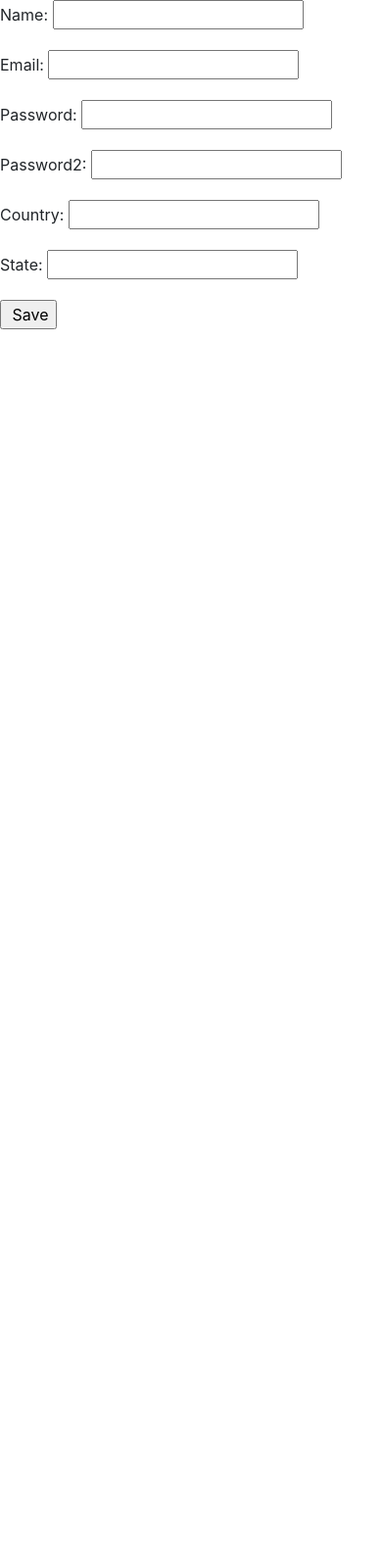
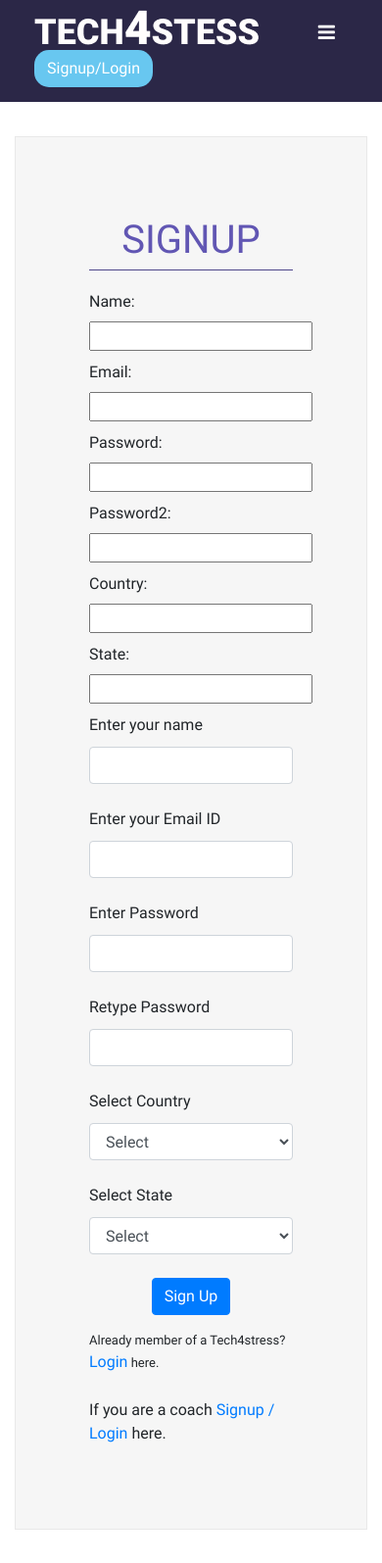
Before and after one commit to tanvipise/T4S, a Django app: page /signup in a window 390 px wide. Shown: the top 1595 px of the page at 98% size. Before the commit the page ends 336 px from the top, so only its background shows below. Run offline with Django 3.2, Linux system fonts and the light colour scheme; some libraries are stand-ins or nearby versions.

Commit message:
Changes in tempates

```diff
--- a/templates/profile_match.html
+++ b/templates/profile_match.html
@@ -1,11 +1,6 @@
 {% extends 'base.html' %}
 {% load static %}
 {% block content %}
-
-
-
-
-
     <div class="page-heading">
         <div class="container">
             <p>Our Coaches</p>
--- a/templates/signup.html
+++ b/templates/signup.html
@@ -1,12 +1,67 @@
-{% extends 'index.html' %}
+{% extends 'base.html' %}
+{% load static %}
+{% block content %}
 
-{% block content %}
-<form method="POST" action="signup" enctype="multipart/form-data">
-    {% csrf_token %}
 
-    {{ form.as_p }}
-    <input type='submit' value=" Save" />
 
-</form>
+<div class="page-content">
+    <div class="container">
+       <div class="row">
+           <div class="col-md-6 offset-md-3">
+                <div class="contact-form">
+                    <div class="form-head">
+                        <p class="text-center">SIGNUP</p>
+                     </div>
+                     <form method="POST" action="signup" enctype="multipart/form-data">
+                        {% csrf_token %}
 
+                          {{ form.as_p }}
+                        <div class="form-group form-input">
+                           <p>Enter your name</p>
+                           <input type="text" class="form-control" >
+                        </div>
+                        <div class="form-group form-input">
+                          <p>Enter your Email ID</p>
+                          <input type="text" class="form-control" >
+                        </div>
+                        <div class="form-group form-input">
+                          <p>Enter Password</p>
+                            <input type="password" class="form-control" >
+                        </div>
+                        <div class="form-group form-input">
+                          <p>Retype Password</p>
+                            <input type="password" class="form-control" >
+                        </div>
+                        <div class="form-group form-input">
+                            <p>Select Country</p>
+                             <select class="form-control">
+                                 <option>Select</option>
+                                 <option>United States</option>
+                                 <option>Japan</option>
+                                 <option>Europe</option>
+                                 <option>Austrelia</option>
+                             </select>
+                          </div>
+                          <div class="form-group form-input">
+                            <p>Select State</p>
+                            <select class="form-control">
+                                <option>Select</option>
+                                <option>California</option>
+                                <option>Pennsylvania</option>
+                                <option>Washington</option>
+                                <option>Boston</option>
+                            </select>
+                          </div>
+                        <div class="form-group text-center">
+                           <input type="submit" class="btn btn-primary" value="Sign Up">
+                        </div>
+                        <p class="change-link">Already member of a Tech4stress? <a href="login.html" class="login-link">Login</a> here.</p>
+
+                        <p class="coach-login-link"> If you are a coach <a href="coach_signup.html">Signup / Login</a> here.</p>
+                </form>
+                </div>
+           </div>
+        </div>
+    </div>
+   </div>
 {% endblock %}
```
Also changed, not shown: templates/coach_session_create.html (+57 -6 lines), client/models.py (line endings or trailing spaces).
